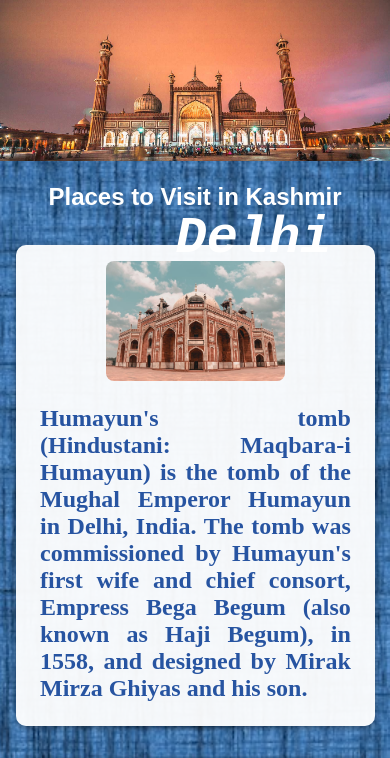
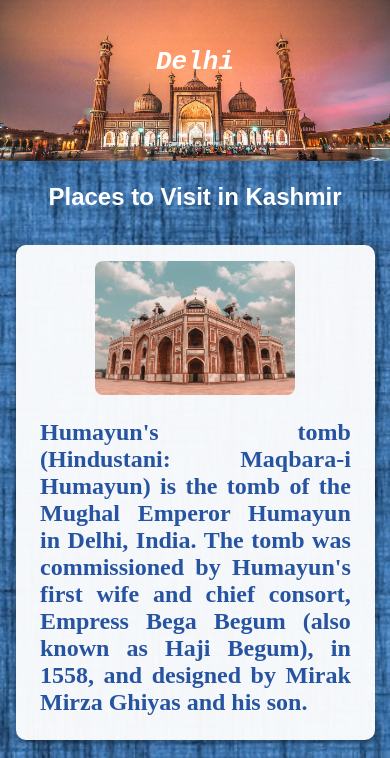
Before and after one commit to satnam00014/myBlog_Satnam_C0798066, a plain HTML site: page delhi.html in a window 390 px wide. Shown: the part 86-844 px from the top of the page. Drawn offline with Linux system fonts and the light colour scheme.

Commit message:
Completed

```diff
--- a/css/content.css
+++ b/css/content.css
@@ -17,6 +17,21 @@ section{
 .content_container{
     max-width: 100%;
 }
+.upper_section{
+    position: relative;
+    text-align: center;
+    color: white;
+}
+.upper_section .centered {
+    position: absolute;
+    top: 40%;
+    left: 50%;
+    transform: translate(-50%, -50%);
+    font-size:4em;
+    font-style: italic;
+    font-family: monospace;
+    font-weight: bold;
+  }
 .content_container .content{
     max-width: 95%;
     padding: 1em;
@@ -95,7 +110,7 @@ aside{
 }
 .places_section .place img{
     display: block;
-    width: 50%;
+    width: 70%;
     max-width: 200px;
     margin-left: auto;
     margin-right: auto;
@@ -145,11 +160,17 @@ footer{
     table, th, td {
         font-size : 110%;
     }
+    .upper_section .centered {
+        font-size:3em;
+      }
 }
 @media screen and (max-width:650px) {
     .places_section .place{
         width: 92%;
     }
+    .upper_section .centered {
+        font-size:2em;
+      }
 
 }
 @media screen and (max-width:450px) {
--- a/delhi.html
+++ b/delhi.html
@@ -29,8 +29,9 @@
     </div>
     <div class="upper_section">
         <img src="media/delhi_bg.jpeg" alt="image1" style="width: 100%;height:auto;">
+        <div class="centered" >Delhi</div>
     </div>
-    <div id="img_text">Delhi</div>
+
     <section>
     <div class="places_section">
         <br>
```
Also changed, not shown: kashmir.html (+1 -1 lines).
